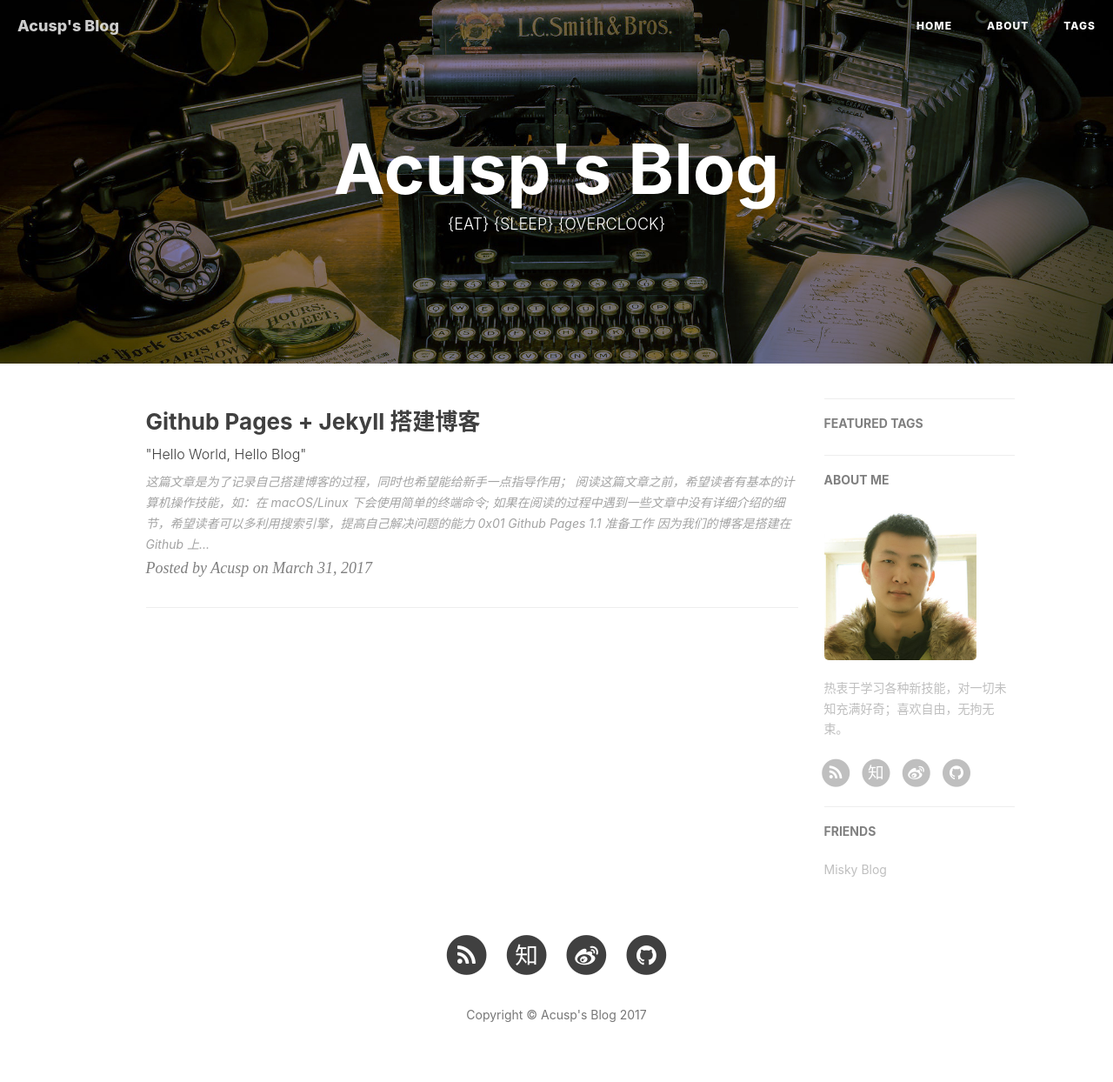
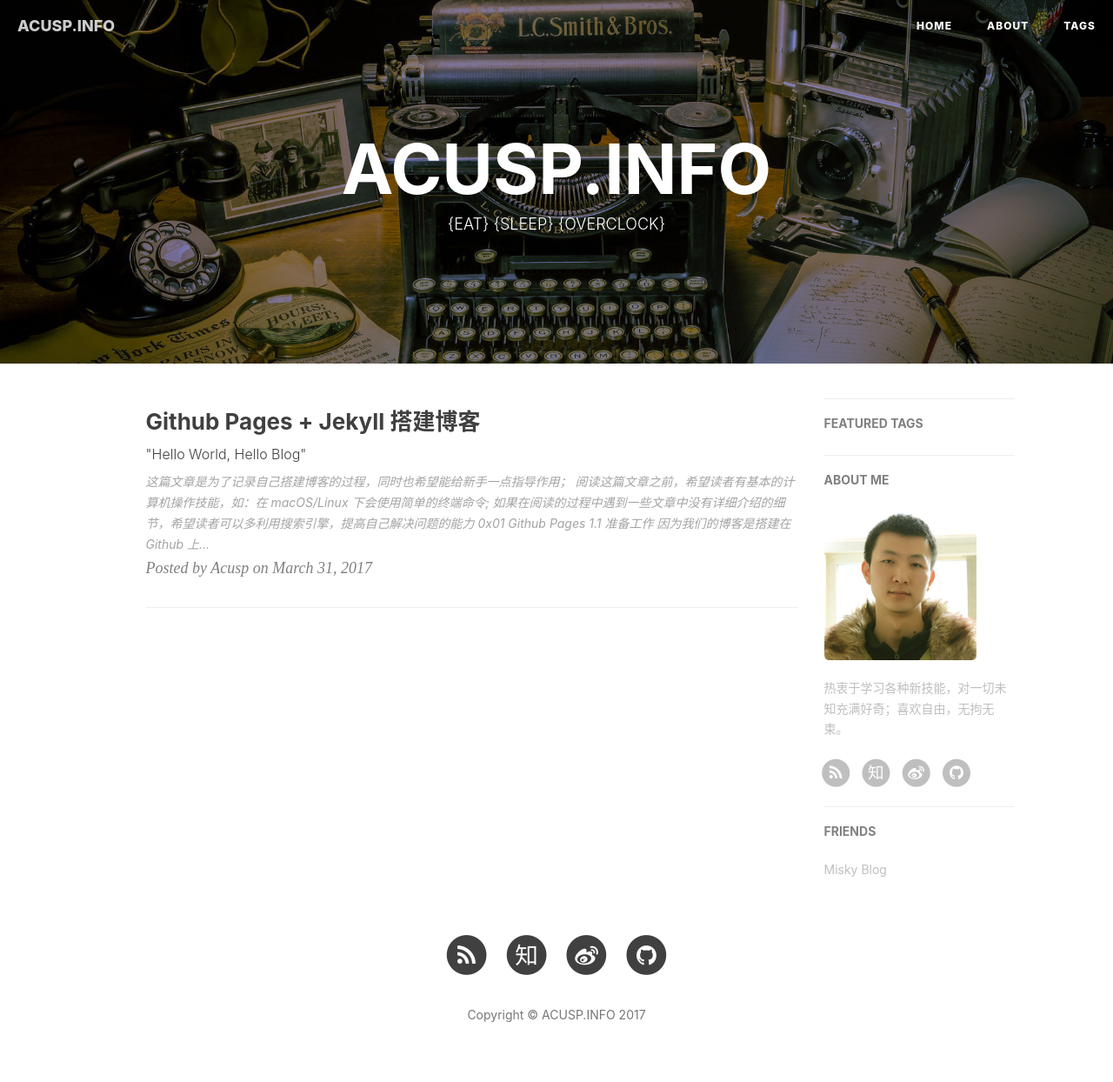
Before and after one commit to acusp/AC-Blog, a Jekyll site: the page built from index.html, in a window 1280 px wide. Shown: the whole page at 87% size. Built offline with Jekyll 4.4.1, drawn with Linux system fonts in a browser that asks for light colours; nearby versions of some CDN libraries; the list of posts is cut into pages by our own code; comment, search, counter and statistics services are not loaded.

Commit message:
Maintain | Update index.html
Signed-off-by: acusp <acusp.xu@gmail.com>

```diff
--- a/_config.yml
+++ b/_config.yml
@@ -1,10 +1,10 @@
 # Site settings
-title: Acusp's Blog
+title: ACUSP.INFO
 SEOTitle: 歧点 | Acusp's Blog
 header-img: img/home-bg.jpg
 email: acusp.xu@gmail.com
-description: "about programming, linux, security."
-keyword: ""
+description: "about programming, security, tools."
+keyword: "security, geek, hacker"
 url: "http://acusp.info"
 baseurl: "/blog"         # for example, '/blog' if your blog hosted on 'host/blog'
 
--- a/_includes/nav.html
+++ b/_includes/nav.html
@@ -9,7 +9,8 @@
                 <span class="icon-bar"></span>
                 <span class="icon-bar"></span>
             </button>
-            <a class="navbar-brand" href="{{ site.baseurl }}/">{{ site.title }}</a>
+            <!-- <a class="navbar-brand" href="{{ site.baseurl }}/">{{ site.title }}</a> -->
+            <a class="navbar-brand" href="{{ site.url }}">{{ site.title }}</a>
         </div>
 
         <!-- Collect the nav links, forms, and other content for toggling -->
```
Also changed, not shown: Gemfile.lock.
